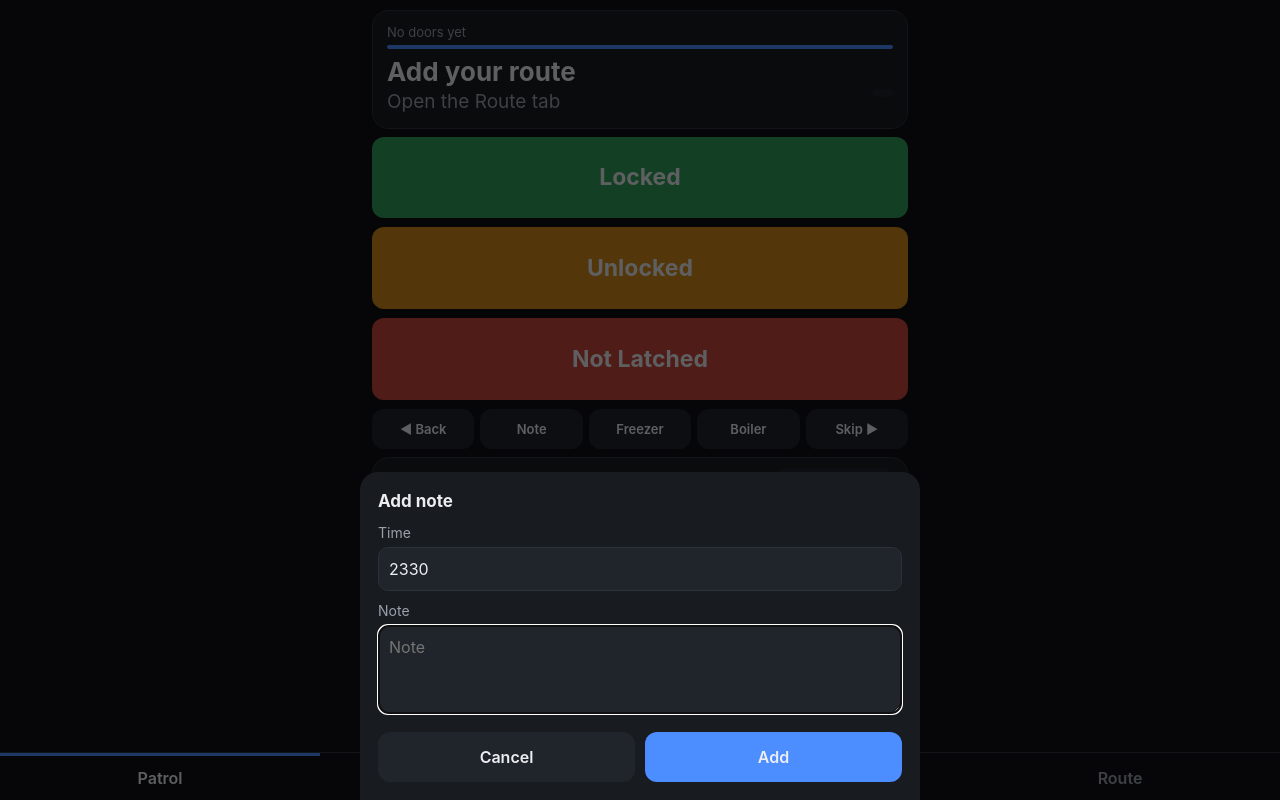
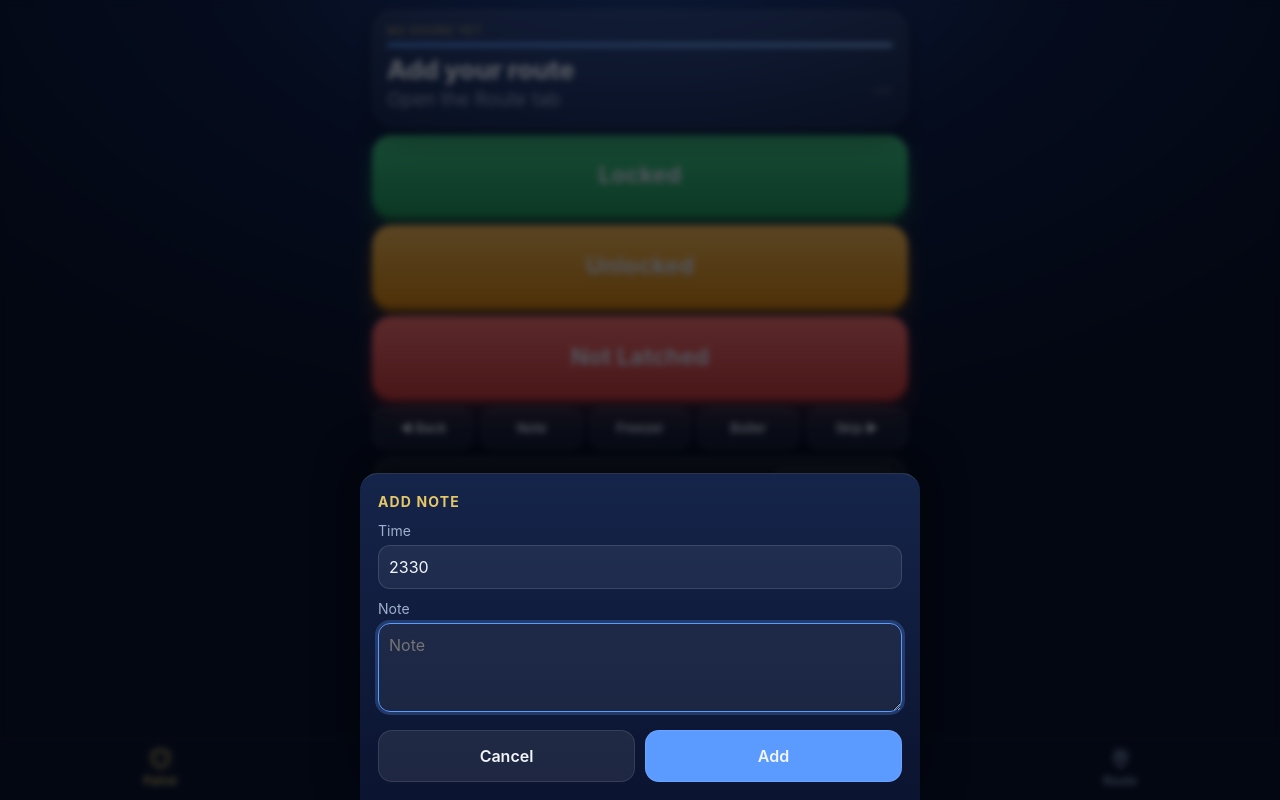
Before and after one commit to Spratticus00/Campus-Security, a plain HTML site: page index.html in a window 1280 px wide. Both pictures are taken after a click on the button "Note". Drawn offline with Linux system fonts and the light colour scheme.

Commit message:
Add files via upload

```diff
--- a/index.html
+++ b/index.html
@@ -7,7 +7,7 @@
 <meta name="mobile-web-app-capable" content="yes">
 <meta name="apple-mobile-web-app-status-bar-style" content="black">
 <meta name="apple-mobile-web-app-title" content="Campus Security">
-<meta name="theme-color" content="#0e1013">
+<meta name="theme-color" content="#070c19">
 <link rel="manifest" href="manifest.webmanifest">
 <link rel="apple-touch-icon" href="icon-180.png">
 <link rel="icon" href="icon-192.png">
@@ -151,6 +151,58 @@ body.lock #upNext{flex:1;min-height:0;overflow:hidden}
 #upNext li{padding:8px 0;font-size:15px;align-items:center;overflow-wrap:anywhere}
 .jumpwrap{position:relative;background:var(--panel2);border-radius:10px;display:flex;align-items:center;padding:7px 12px;font-weight:600;font-size:13px}
 .jumpwrap select{position:absolute;inset:0;opacity:0;width:100%;height:100%;padding:0}
+
+/* ===== Night Ops look, with gold lettering ===== */
+:root{--bg:#070c19;--panel:rgba(255,255,255,.06);--panel2:rgba(255,255,255,.09);--line:rgba(255,255,255,.10);--text:#f2f5fb;--mute:#9fb0cc;--acc:#5b9bff;--gold:#e6c766}
+html{background:#070c19}
+body{background:radial-gradient(900px 520px at 50% -8%,#22448c 0%,#0d1a3a 48%,#070c19 100%) fixed #070c19}
+.card{background:linear-gradient(180deg,rgba(255,255,255,.09),rgba(255,255,255,.04));border:1px solid rgba(255,255,255,.12);border-radius:22px;box-shadow:0 10px 30px rgba(0,0,0,.35),inset 0 1px 0 rgba(255,255,255,.08);-webkit-backdrop-filter:blur(14px);backdrop-filter:blur(14px)}
+/* gold lettering */
+.card h2,.uphead h2,.sheet h2{color:var(--gold);text-transform:uppercase;letter-spacing:.08em;font-size:14px}
+#v-rounds .prog{color:#cdb46a;text-transform:uppercase;letter-spacing:.06em;font-size:11.5px}
+.tabs button.on{color:var(--gold)}
+/* patrol card */
+#v-rounds .bldg{font-weight:800;letter-spacing:-.01em}
+#v-rounds .bar{background:rgba(255,255,255,.1)}
+#v-rounds .bar i{background:linear-gradient(90deg,#5b9bff,#8ec5ff);box-shadow:0 0 10px #5b9bff}
+/* raised status buttons */
+.big{border-radius:20px;text-shadow:0 1px 2px rgba(0,0,0,.25);letter-spacing:.01em}
+.b-ok{background:linear-gradient(180deg,#43d17f,#1f9a52);box-shadow:0 5px 0 #136a37,0 12px 26px rgba(34,170,90,.35)}
+.b-warn{background:linear-gradient(180deg,#ffbd4a,#e08600);box-shadow:0 5px 0 #985b00,0 12px 26px rgba(230,140,0,.3)}
+.b-bad{background:linear-gradient(180deg,#ff6e61,#d23a2f);box-shadow:0 5px 0 #8d241d,0 12px 26px rgba(220,60,50,.3)}
+.big:active{transform:translateY(3px);filter:brightness(.95)}
+.b-ok:active{box-shadow:0 2px 0 #136a37,0 6px 14px rgba(34,170,90,.3)}
+.b-warn:active{box-shadow:0 2px 0 #985b00,0 6px 14px rgba(230,140,0,.25)}
+.b-bad:active{box-shadow:0 2px 0 #8d241d,0 6px 14px rgba(220,60,50,.25)}
+#newShift.b-bad,#dlDocx.b-ok{border-radius:16px}
+/* secondary buttons, fields, chips */
+.sec{background:rgba(255,255,255,.08);border:1px solid rgba(255,255,255,.10);border-radius:14px}
+.sec:active{background:rgba(255,255,255,.14)}
+input,textarea,select{background:rgba(255,255,255,.06);border:1px solid rgba(255,255,255,.13);border-radius:12px}
+input:focus,textarea:focus,select:focus{outline:none;border-color:var(--acc);box-shadow:0 0 0 3px rgba(91,155,255,.25)}
+select option{background:#0f1b38;color:#f2f5fb}
+.chips button{background:rgba(255,255,255,.07);border:1px solid rgba(255,255,255,.12);border-radius:12px}
+.chips button.on{background:var(--acc);border-color:var(--acc);box-shadow:0 0 12px rgba(91,155,255,.45)}
+.jumpwrap{background:rgba(255,255,255,.09);border:1px solid rgba(255,255,255,.12)}
+.list li,#upNext li{border-color:rgba(255,255,255,.07)}
+.state{background:rgba(255,255,255,.09)}
+/* pop-ups */
+.sheet{background:linear-gradient(180deg,#15244a,#0b1430);border-top:1px solid rgba(255,255,255,.14);box-shadow:0 -12px 40px rgba(0,0,0,.5)}
+.cfbox{background:linear-gradient(180deg,#15244a,#0d1736);border:1px solid rgba(255,255,255,.14);border-radius:20px;box-shadow:0 20px 50px rgba(0,0,0,.55)}
+.modal,.cf{background:rgba(3,6,14,.65);-webkit-backdrop-filter:blur(3px);backdrop-filter:blur(3px)}
+.pv{background:#0a1124}.pvbar{background:rgba(8,14,30,.92);border-bottom:1px solid rgba(255,255,255,.08)}
+.toast{background:#f2f5fb;color:#0b1430;box-shadow:0 8px 24px rgba(0,0,0,.4)}
+/* rounds in Door check times */
+.rnd{background:rgba(255,255,255,.05);border:1px solid rgba(255,255,255,.10);border-left:5px solid var(--acc);border-radius:16px}
+.rnd summary{background:linear-gradient(90deg,rgba(91,155,255,.22),rgba(91,155,255,.06))}
+.rbadge{background:linear-gradient(180deg,#6aa6ff,#3f7ff0);box-shadow:0 0 12px rgba(91,155,255,.5)}
+/* drag bubble */
+.ghost{background:linear-gradient(180deg,#1c2f5e,#13224a);border-color:var(--acc);box-shadow:0 14px 34px rgba(0,0,0,.6),0 0 0 1px rgba(91,155,255,.4)}
+/* bottom tabs with icons */
+header{background:rgba(8,14,30,.82);-webkit-backdrop-filter:blur(16px);backdrop-filter:blur(16px);border-top:1px solid rgba(255,255,255,.08)}
+.tabs button{display:flex;flex-direction:column;align-items:center;gap:3px;font-size:12px;padding:8px 4px 10px;border-top:0}
+.tabs .ic{width:23px;height:23px;display:block}
+.tabs button.on .ic{filter:drop-shadow(0 0 6px rgba(230,199,102,.55))}
 </style>
 </head>
 <body>
@@ -297,10 +349,10 @@ body.lock #upNext{flex:1;min-height:0;overflow:hidden}
 </main>
 <header>
   <div class="tabs">
-    <button data-tab="rounds" class="on">Patrol</button>
-    <button data-tab="log">Log</button>
-    <button data-tab="report">Report</button>
-    <button data-tab="route">Route</button>
+    <button data-tab="rounds" class="on"><span class="ic"><svg viewBox="0 0 24 24" fill="none" stroke="currentColor" stroke-width="2" stroke-linejoin="round"><path d="M12 3l8 3v6c0 4.8-3.4 8-8 9-4.6-1-8-4.2-8-9V6z"/></svg></span>Patrol</button>
+    <button data-tab="report"><span class="ic"><svg viewBox="0 0 24 24" fill="none" stroke="currentColor" stroke-width="2" stroke-linejoin="round"><path d="M6 3h8l4 4v14H6z"/><path d="M14 3v4h4M9 12h6M9 16h6"/></svg></span>Report</button>
+    <button data-tab="log"><span class="ic"><svg viewBox="0 0 24 24" fill="none" stroke="currentColor" stroke-width="2" stroke-linecap="round"><path d="M9 6h11M9 12h11M9 18h11"/><circle cx="4.5" cy="6" r="1"/><circle cx="4.5" cy="12" r="1"/><circle cx="4.5" cy="18" r="1"/></svg></span>Log</button>
+    <button data-tab="route"><span class="ic"><svg viewBox="0 0 24 24" fill="none" stroke="currentColor" stroke-width="2" stroke-linejoin="round"><path d="M12 21s-6.5-6.2-6.5-11a6.5 6.5 0 0 1 13 0c0 4.8-6.5 11-6.5 11z"/><circle cx="12" cy="10" r="2.3"/></svg></span>Route</button>
   </div>
 </header>
 
```
Also changed, not shown: manifest.webmanifest.
